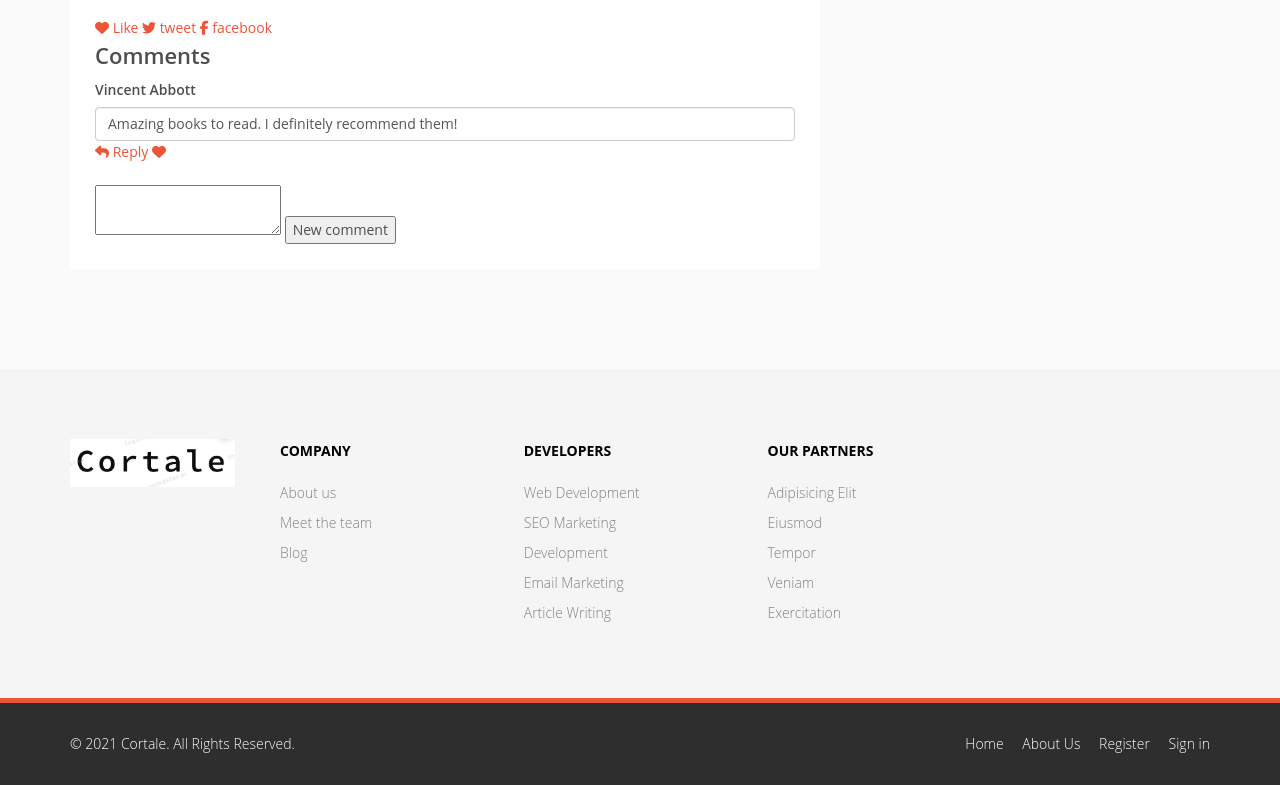
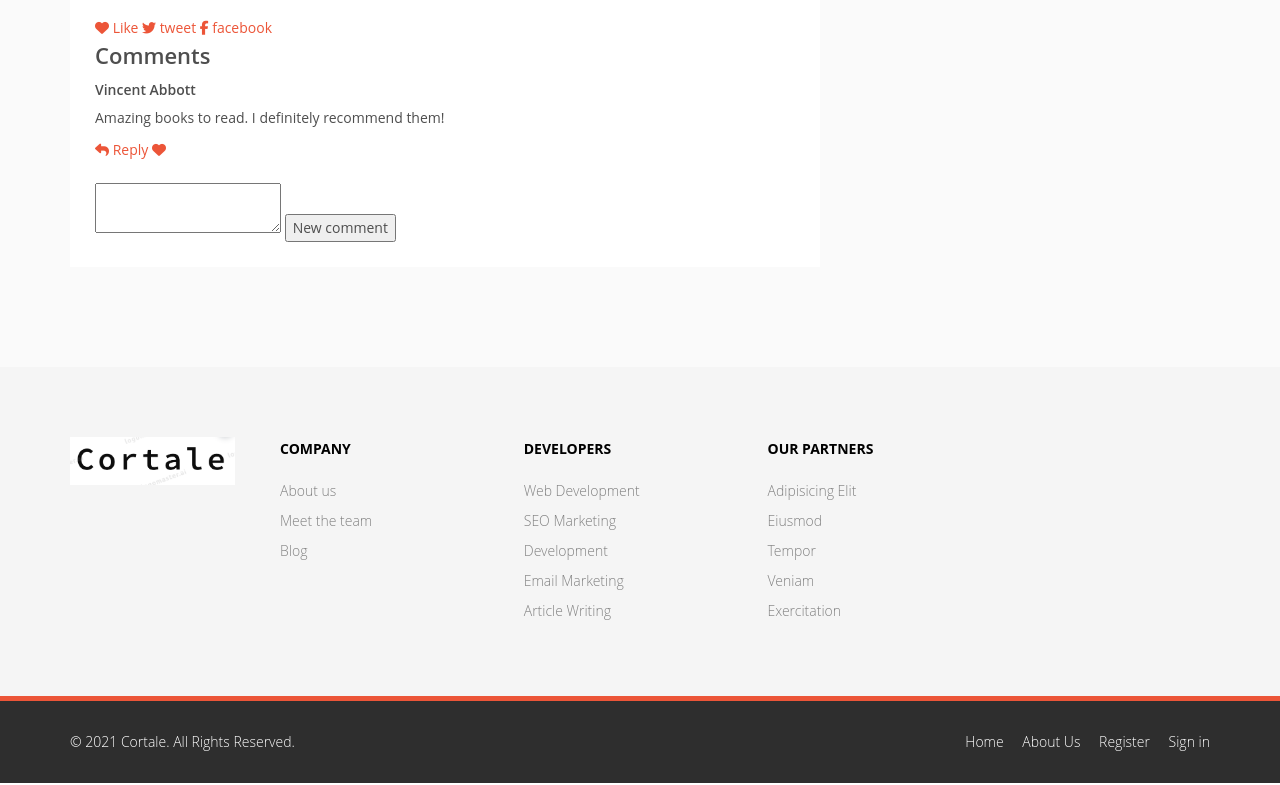
Before and after one commit to CrispBS/Web-design, a plain HTML site: page Lab1/blog-item.html in a window 1280 px wide. Shown: the part 2983-3768 px from the top of the page. Drawn offline with nearby package versions, Linux system fonts and the light colour scheme.

Commit message:
Add Lab1

```diff
--- a/Lab1/blog-item.html
+++ b/Lab1/blog-item.html
@@ -114,9 +114,7 @@
                                 <div class="single-comment">
                                     <div class="comment-content">
                                         <h5>Vincent Abbott</h5>
-                                        <div class="form-control">
                                         <p>Amazing books to read. I definitely recommend them!</p>
-                                        </div>
                                     </div>
                                     <div class="comment-count">
                                         <a href="#"><i class="fa fa-reply"></i> Reply</a>
```
